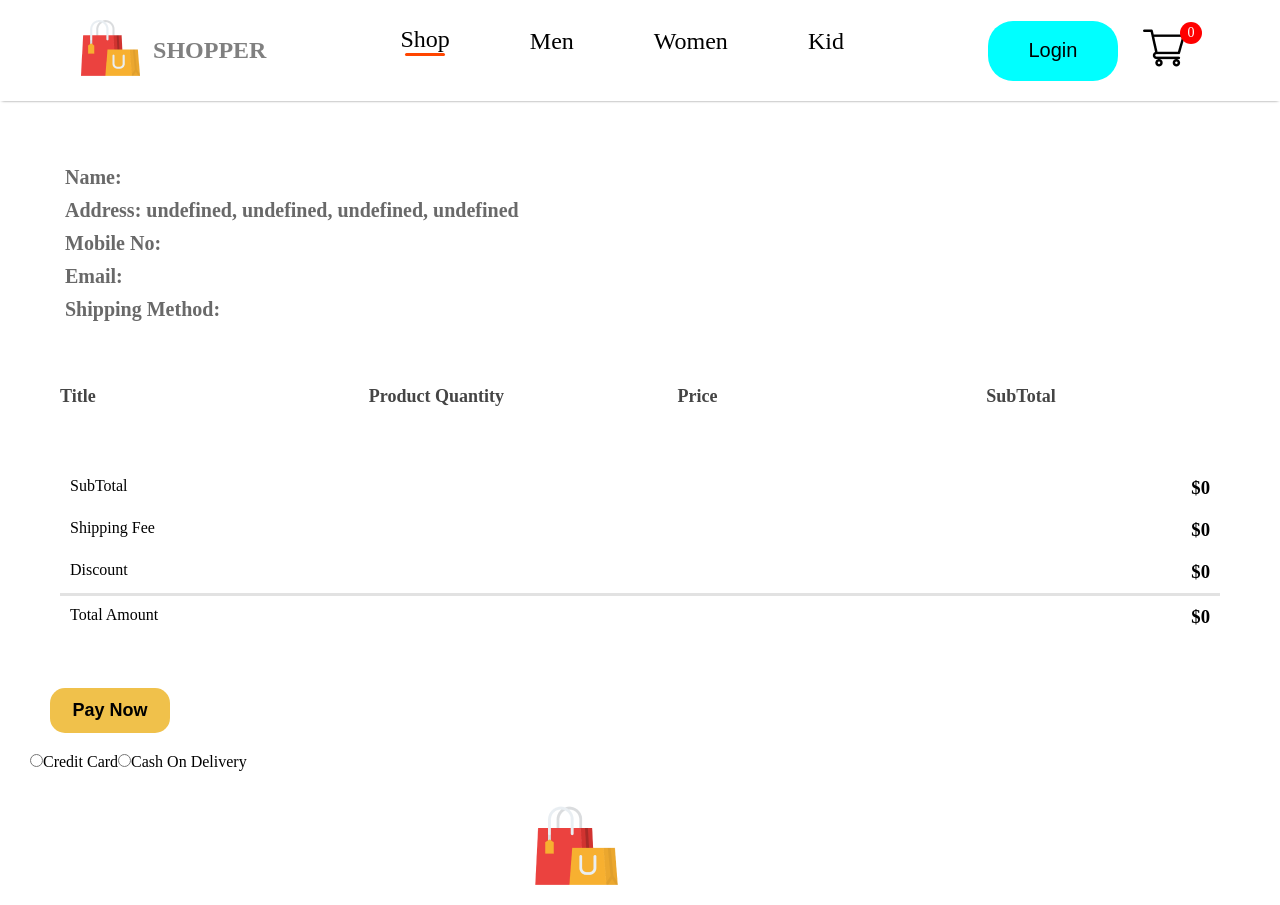
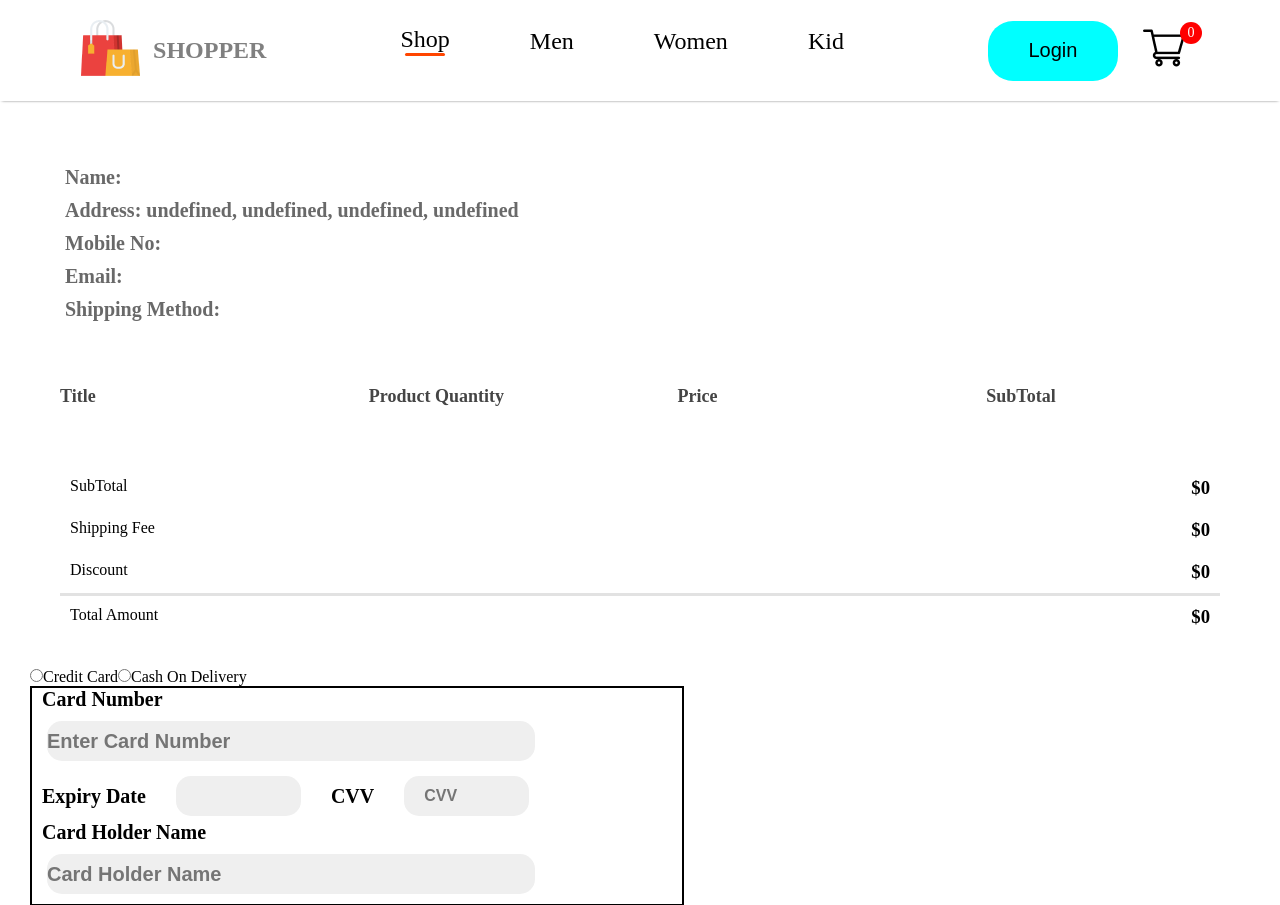
Before and after one commit to inurdream-abhi143/E-Commerce-Website, a React (Vite) app: page /payment in a window 1280 px wide. Shown: the top 905 px of the page. Built offline with nearby package versions, Linux system fonts and the light colour scheme.

Commit message:
Working on Addind Card for Payment and confirming order

```diff
--- a/package.json
+++ b/package.json
@@ -13,6 +13,7 @@
     "bootstrap": "^5.3.6",
     "react": "^19.1.0",
     "react-dom": "^19.1.0",
+    "react-hook-form": "^7.56.4",
     "react-router-dom": "^7.5.3"
   },
   "devDependencies": {
--- a/src/Components/Payment/Payment.css
+++ b/src/Components/Payment/Payment.css
@@ -85,4 +85,55 @@
     border-radius: 15px;
     font-size: 18px;
     font-weight: 600;
+    cursor: pointer;
 }
+
+.add-card-info{
+    display: flex;
+    flex-direction: column;
+    border: 2px solid black;
+    width: 650px;
+    min-height: 200px;
+}
+
+.card-number{
+    width: 75%;
+    height: 40px;
+    font-size: 20px;
+    font-weight: 600;
+    border: none;
+    border-radius: 15px;
+    margin: 10px 15px ;
+    outline: none;
+    background-color: #efefef;
+}
+.card-name{
+    font-size: 20px;
+    font-weight: 600;
+    margin: 10px;
+}
+
+.card-number::placeholder{
+     margin: 0 10px;
+    font-size: 20px;
+    font-weight: 600;
+}
+
+.card-info2{
+    display: flex;
+    justify-self: space-between;
+    align-items: center;
+
+}
+.card-info2-e{
+    margin: 5px 20px;
+    padding:0 20px;
+     width: 85px;
+    height: 40px;
+    font-size: 16px;
+    font-weight: 600;
+    border: none;
+    border-radius: 15px;
+     outline: none;
+    background-color: #efefef;
+}
--- a/src/Components/Payment/Payment.jsx
+++ b/src/Components/Payment/Payment.jsx
@@ -1,12 +1,16 @@
-import React, { useContext } from 'react'
+import React, { useContext, useState } from 'react'
 import { ShippingContext } from '../../Contexts/ShippingContext'
 import { ShopContext } from '../../Contexts/ShopContext'
 import "./Payment.css";
 
 const Payment = () => {
+
+  const [paymentMode , setPaymentMode ] = useState("credit-card")
+  const [paymentDone , setPaymentDone] = useState(false)
     const{shippingInfo} =useContext(ShippingContext)
   const {getTotalCartAmount,all_products, cartItems, } = useContext(ShopContext);
 
+  console.log("payment mode",paymentMode);
   console.log("discount", shippingInfo.discount);
     // console.log("my data", shippingInfo);
 
@@ -87,22 +91,40 @@ const TotalAmount = getTotalCartAmount() + getShippingMethod(shippingInfo.shippi
         </div>
 
 </div>
- <button className='payment-button'>Pay Now</button>
+ {/* <button className='payment-button'>Pay Now</button> */}
   <div className="product-paymment">
    <form>
       < div className="paymentmode">
-        <input type='radio' name='payment' value='credit-card' />
+        <input type='radio' name='payment' value="credit-card" onChange={(e)=>{setPaymentMode(e.target.value)}}/>
         <label htmlFor='credit-card'>Credit Card</label>
-        <input type='radio' name='payment' value='cash-on-delivery' />
+        <input type='radio' name='payment' value="cash-on-delivery" onChange={(e)=>{setPaymentMode(e.target.value)}} />
         <label htmlFor='debit-card'>Cash On Delivery</label>
+      </div>
+      {paymentMode ==="credit-card"? (
+        <div className="add-card-info">
+        <div>
+        <label className='card-name' htmlFor='card-number'>Card Number</label>
+        <input className='card-number' type='text' name='card-number' placeholder='Enter Card Number'/>
+        </div>
+        <div className='card-info2'>
+        <label  htmlFor='expiry-date' className='card-name'>Expiry Date   </label>
+        <input className='card-info2-e' type='text' name='expiry-date' />
+        <label htmlFor='cvv' className='card-name'>CVV </label>
+        <input className='card-info2-e' type='number' name='cvv' placeholder='CVV'/>
+         </div>
+        <div>
+        <label className='card-name' htmlFor='cardholder-name'>Card Holder Name</label>
+        <input className='card-number' type='text' name='cardholder-nanem' placeholder='Card Holder Name'/>
+        </div>
+      </div>):null
+      }
+
+      <div className="paybtn">
+        <button className='payment-button' >Pay Now</button>
       </div>
  </form>
     </div>
   </div>
-
-
-
-  )
+)
 }
-
 export default Payment
```
Also changed, not shown: 1 other file (tests, documents, lock files or other folders).
